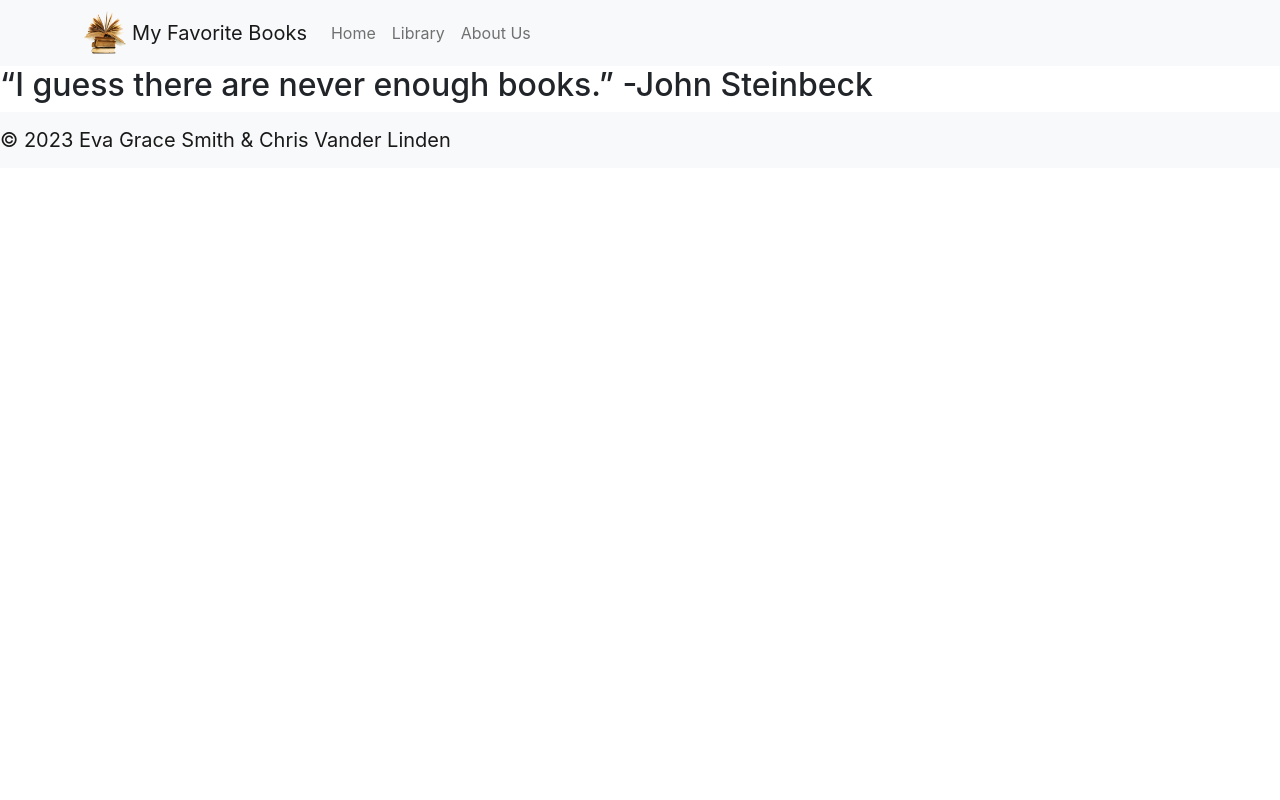
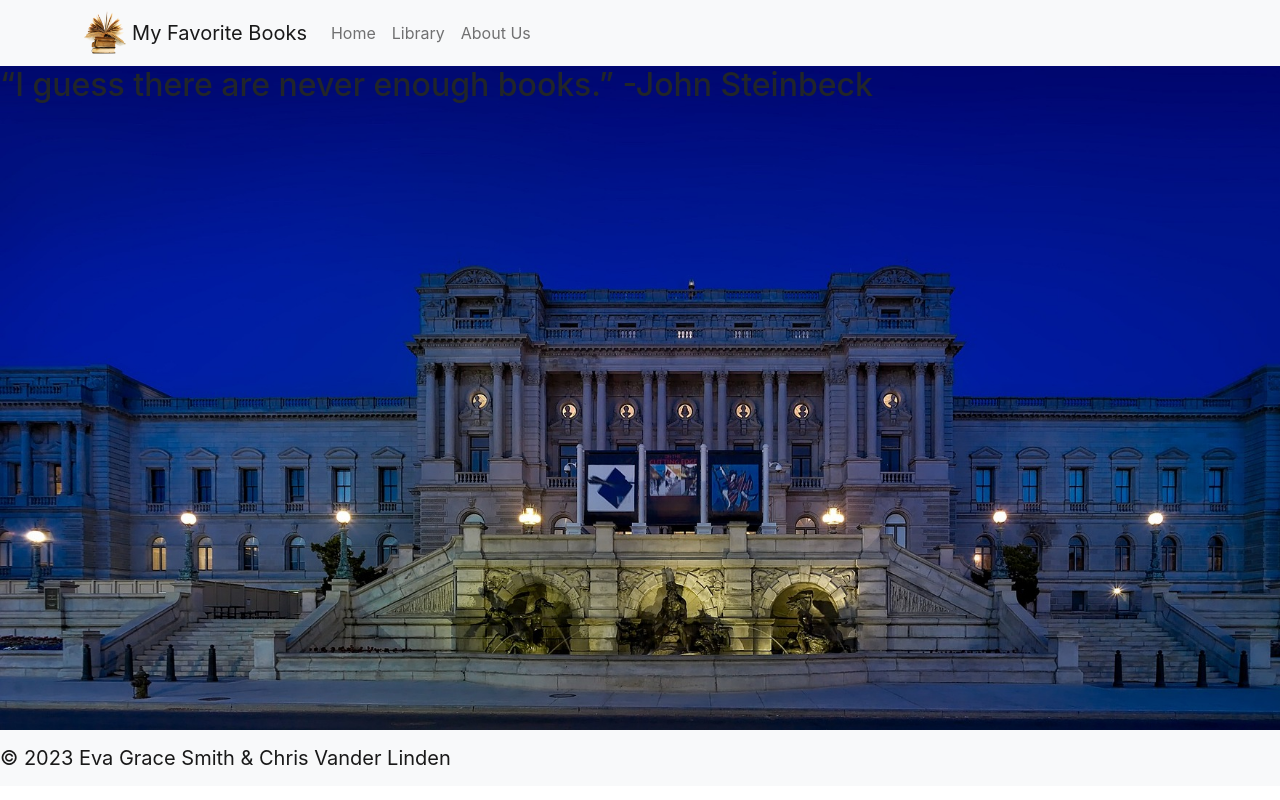
Before and after one commit to EvaGraceSmith/can-of-books-frontend, a React (Create React App) app: page / in a window 1280 px wide. Built offline with nearby package versions, Linux system fonts and the light colour scheme; no server answers.

Commit message:
updated home page css

```diff
--- a/src/App.css
+++ b/src/App.css
@@ -1,6 +1,6 @@
 
 
-main {
+/* main {
   background-image: url('./img/dublin-2344423_1920.jpg');
   height: 1200px;
-}
+} */
--- a/src/components/Crud.js
+++ b/src/components/Crud.js
@@ -2,6 +2,7 @@ import React from  'react';
 // import Form from 'react-bootstrap';
 import Button from "react-bootstrap";
 // import Modal from 'react-bootstrap';
+import './Crud.css';
 
 
 
--- a/src/components/Footer.js
+++ b/src/components/Footer.js
@@ -1,5 +1,6 @@
 import React from 'react';
 import Navbar from 'react-bootstrap/Navbar';
+import './Footer.css';
 
 class Footer extends React.Component {
   render() {
--- a/src/components/Home.css
+++ b/src/components/Home.css
@@ -0,0 +1,6 @@
+main {
+    background-image: url('../img/washington-dc-1624410_1920.jpg');
+    background-size: cover;
+
+    height: 83vh;
+  }
--- a/src/components/Home.js
+++ b/src/components/Home.js
@@ -1,11 +1,12 @@
 import React from 'react';
-
+import './Home.css';
 
 class Home extends React.Component {
   render() {
     return (
+      <main>
         <h2>“I guess there are never enough books.” -John Steinbeck</h2>
-
+        </main>
     );
   }
 }
```
